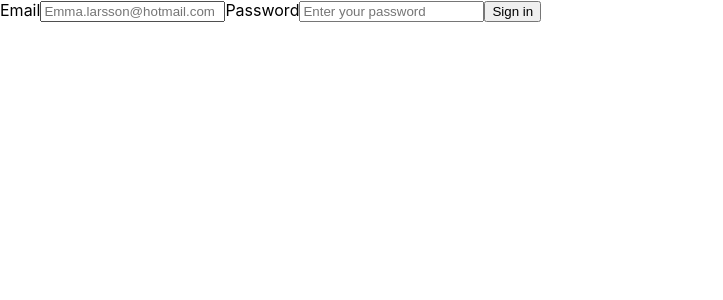
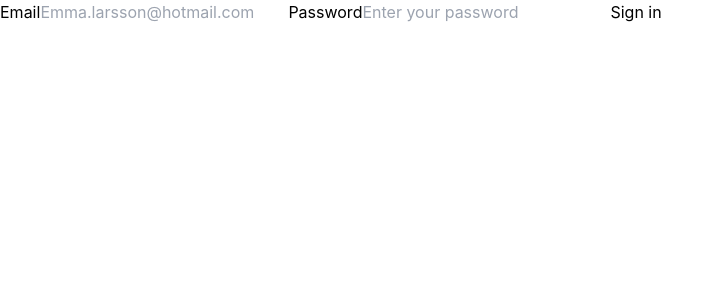
Before and after one commit to Michaelaltinsik1/EMS, a React (Create React App) app in the folder client/: page / in a window 1280 px wide. Shown: the top 300 px of the page, without its empty margins (0-723 px from the left). Built offline with nearby package versions, Linux system fonts and the light colour scheme.

Commit message:
Add initial setup for tailwind

```diff
--- a/client/package.json
+++ b/client/package.json
@@ -45,5 +45,8 @@
       "last 1 firefox version",
       "last 1 safari version"
     ]
+  },
+  "devDependencies": {
+    "tailwindcss": "^3.3.2"
   }
 }
--- a/client/src/index.css
+++ b/client/src/index.css
@@ -1,3 +1,6 @@
+@tailwind base;
+@tailwind components;
+@tailwind utilities;
 body {
   margin: 0;
   font-family: -apple-system, BlinkMacSystemFont, 'Segoe UI', 'Roboto', 'Oxygen',
--- /dev/null
+++ b/client/tailwind.config.js
@@ -0,0 +1,8 @@
+/** @type {import('tailwindcss').Config} */
+module.exports = {
+  content: ['./src/**/*.{js,jsx,ts,tsx}'],
+  theme: {
+    extend: {},
+  },
+  plugins: [],
+};
```
Also changed, not shown: 1 other file (tests, documents, lock files or other folders).
